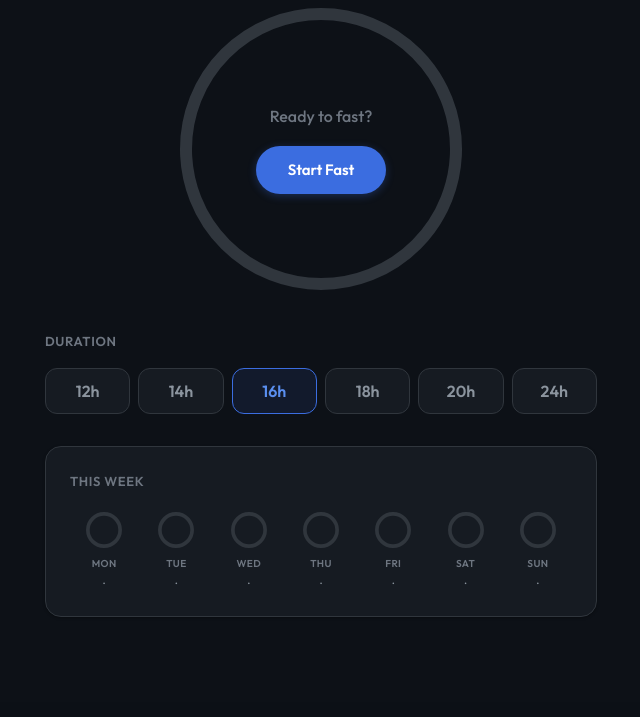
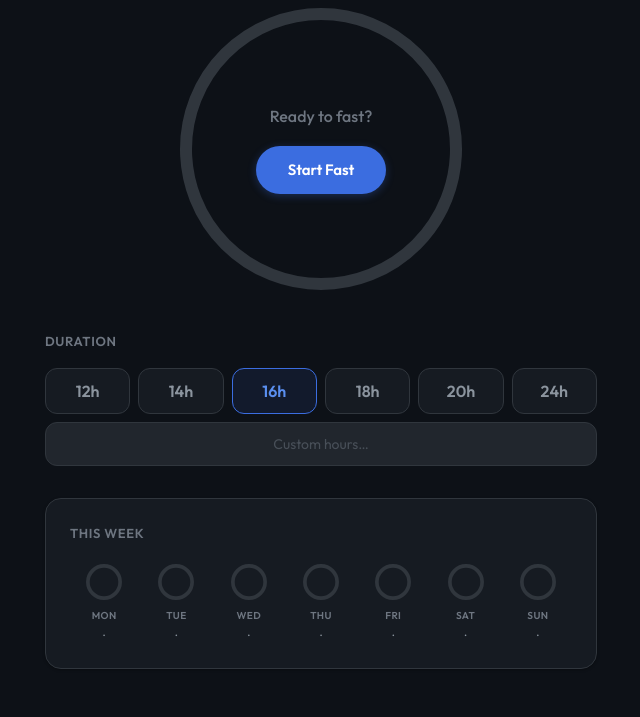
Before and after one commit to jasonmotylinski/fasting-tracker, a Flask app: page /dashboard in a window 1280 px wide. Shown: the part 98-815 px from the top of the page, without its empty margins (319-959 px from the left). Before the commit the page ends 715 px from the top, so only its background shows below. Run offline with Flask 3, Linux system fonts and the light colour scheme; the visitor is signed in with stand-in values (Sample User, id 1); data that the repository does not hold is empty.

Commit message:
feature: ability to enter custom time

```diff
--- a/app/static/css/components.css
+++ b/app/static/css/components.css
@@ -262,6 +262,40 @@
     background: rgba(59, 109, 224, 0.1);
     border-color: var(--blue-500);
     color: var(--blue-400);
+}
+
+.preset-custom {
+    margin-top: var(--space-sm);
+}
+
+.custom-hours-input {
+    width: 100%;
+    background: var(--surface-input);
+    border: 1px solid var(--border);
+    border-radius: var(--radius-md);
+    color: var(--text-primary);
+    font-family: var(--font-display);
+    font-size: 14px;
+    font-weight: 500;
+    padding: 12px;
+    text-align: center;
+    transition: border-color 0.15s;
+}
+
+.custom-hours-input::placeholder {
+    color: var(--text-faint);
+    font-weight: 400;
+}
+
+.custom-hours-input:focus {
+    outline: none;
+    border-color: var(--blue-500);
+}
+
+/* Chrome: hide number spinners */
+.custom-hours-input::-webkit-outer-spin-button,
+.custom-hours-input::-webkit-inner-spin-button {
+    -webkit-appearance: none;
 }
 
 /* ---- Weekly Summary ---- */
--- a/app/static/js/main.js
+++ b/app/static/js/main.js
@@ -37,7 +37,17 @@ function initDashboard() {
             document.querySelectorAll('.preset').forEach(b => b.classList.remove('active'));
             btn.classList.add('active');
             selectedHours = parseInt(btn.dataset.hours);
+            document.getElementById('custom-hours-input').value = '';
         });
+    });
+
+    // Custom hours input
+    document.getElementById('custom-hours-input').addEventListener('input', (e) => {
+        const val = parseInt(e.target.value);
+        if (val >= 1 && val <= 72) {
+            document.querySelectorAll('.preset').forEach(b => b.classList.remove('active'));
+            selectedHours = val;
+        }
     });
 
     // Start button
--- a/app/templates/dashboard.html
+++ b/app/templates/dashboard.html
@@ -67,6 +67,10 @@
             <button class="preset" data-hours="20">20h</button>
             <button class="preset" data-hours="24">24h</button>
         </div>
+        <div class="preset-custom">
+            <input type="number" id="custom-hours-input" class="custom-hours-input"
+                   min="1" max="72" placeholder="Custom hours…">
+        </div>
     </div>
 
     <!-- Weekly Summary -->
```
Also changed, not shown: 2 other files.
